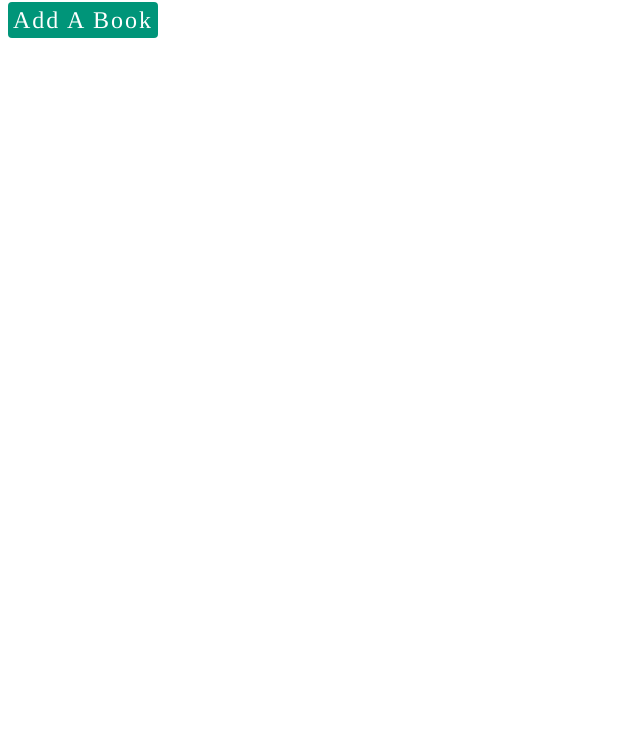
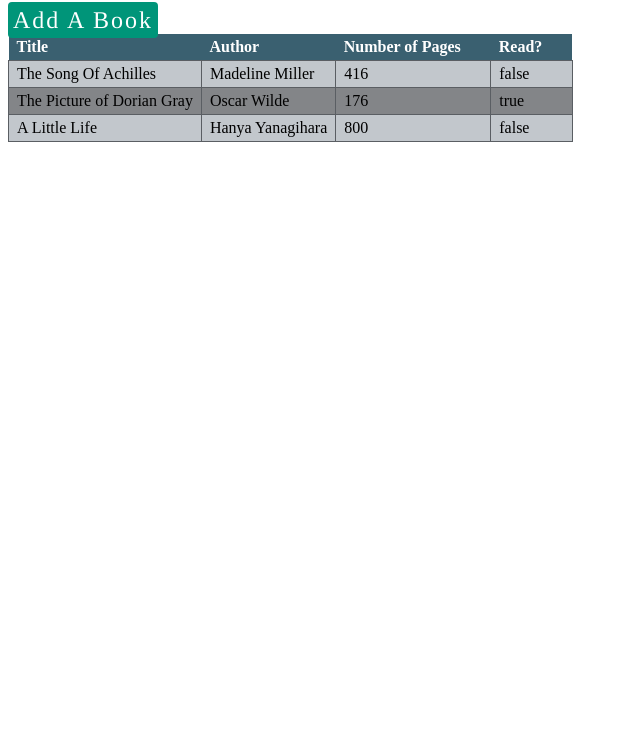
Before and after one commit to antoniomelena/library, a plain HTML site: page index.html in a window 1280 px wide. Shown: the part 59-800 px from the top of the page, without its empty margins (0-640 px from the left). Drawn offline with Linux system fonts and the light colour scheme.

Commit message:
created table

```diff
--- a/index.html
+++ b/index.html
@@ -9,17 +9,38 @@
   <body>
     <h1>Library</h1>
     <a href="#" id="bookButton" class="button">Add A Book</a>
+
+    <table>
+      <tr>
+        <th>Title</th>
+        <th>Author</th>
+        <th>Number of Pages</th>
+        <th>Read?</th>
+      </tr>
+
+      <tbody id="libraryTable"></tbody>
+    </table>
+
     <div class="bg-modal">
       <div class="modal-content">
         <div class="close">+</div>
 
-        <img src="https://img.icons8.com/clouds/2x/library.png" alt="Library" />
+        <img
+          src="https://img.icons8.com/clouds/2x/library.png"
+          alt="Library Icon"
+        />
 
         <form action="">
-          <input type="text" placeholder="Title" required />
-          <input type="text" placeholder="Author" required />
-          <input type="text" placeholder="Number of Pages" required />
-          <a href="" class="button">Submit</a>
+          <input id="title" type="text" placeholder="Title" required />
+          <input id="author" type="text" placeholder="Author" required />
+          <input
+            id="pages"
+            type="number"
+            min="0"
+            placeholder="Number of Pages"
+            required
+          />
+          <a href="" class="button" type="submit">Submit</a>
         </form>
       </div>
     </div>
--- a/script.js
+++ b/script.js
@@ -1,21 +1,49 @@
+const authorInput = document.getElementById("author");
+const titleInput = document.getElementById("title");
+const pagesInput = document.getElementById("pages");
+
 const myLibrary = [];
 
-function Book(title, author, pages) {
+function Book(title, author, pages, read) {
   this.title = title;
   this.author = author;
   this.pages = pages;
+  this.read = read;
 }
 
 function addBookToLibrary(book) {
   myLibrary.push(book);
 }
 
-const bookOne = new Book("The Song Of Achilles", "Madeline Miller", 416);
-const bookTwo = new Book("The Picture of Dorian Gray", "Oscar Wilde", 176);
-const bookFour = new Book("A Little Life", "Hanya Yanagihara", 800);
+const bookOne = new Book("The Song Of Achilles", "Madeline Miller", 416, false);
+const bookTwo = new Book(
+  "The Picture of Dorian Gray",
+  "Oscar Wilde",
+  176,
+  true
+);
+const bookFour = new Book("A Little Life", "Hanya Yanagihara", 800, false);
 addBookToLibrary(bookOne);
 addBookToLibrary(bookTwo);
 addBookToLibrary(bookFour);
+
+function fillTable(data) {
+  let table = document.getElementById("libraryTable");
+
+  for (const book of data) {
+    const row = `<tr>
+                <td>${book.title}</td>
+                <td>${book.author}</td>
+                <td>${book.pages}</td>
+                <td>${book.read}</td>
+                </tr>`;
+    table.innerHTML += row;
+  }
+}
+
+fillTable(myLibrary);
+
+document.querySelector(".button").addEventListener("click", fillTable());
 
 document.getElementById("bookButton").addEventListener("click", () => {
   document.querySelector(".bg-modal").style.display = "flex";
--- a/style.css
+++ b/style.css
@@ -64,3 +64,31 @@ img {
 .button:active {
   background-color: #005544;
 }
+
+table {
+  border-collapse: collapse;
+}
+
+table th {
+  text-align: left;
+  background-color: #3a6070;
+  color: #fff;
+  padding: 4px 30px 4px 8px;
+}
+
+table td {
+  border: 1px solid rgb(90, 94, 99);
+  padding: 4px 8px;
+}
+
+table tr:hover {
+  color: white;
+}
+
+table tr:nth-child(odd) td {
+  background-color: rgb(194, 199, 204);
+}
+
+table tr:nth-child(even) td {
+  background-color: rgb(131, 133, 136);
+}
```
